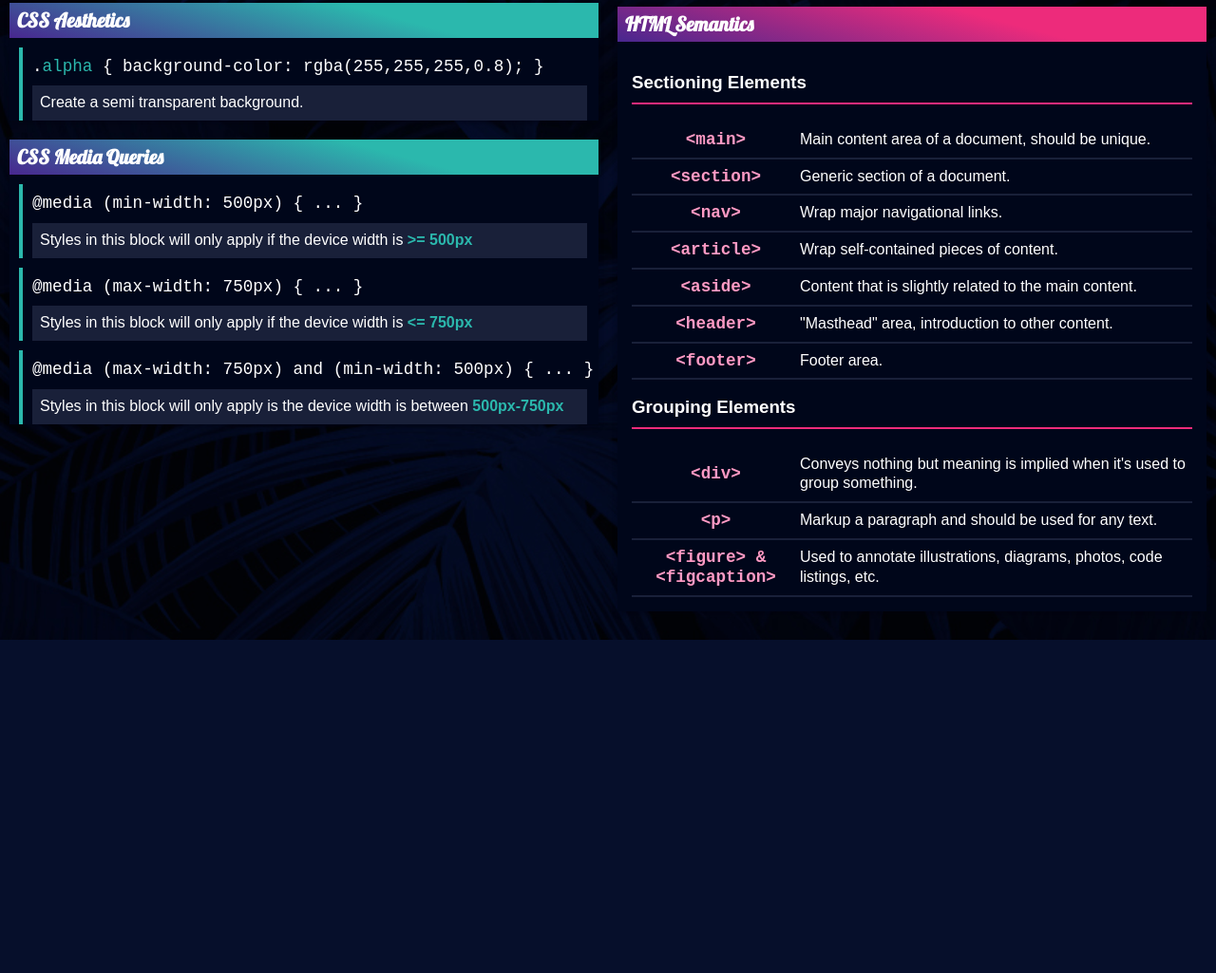
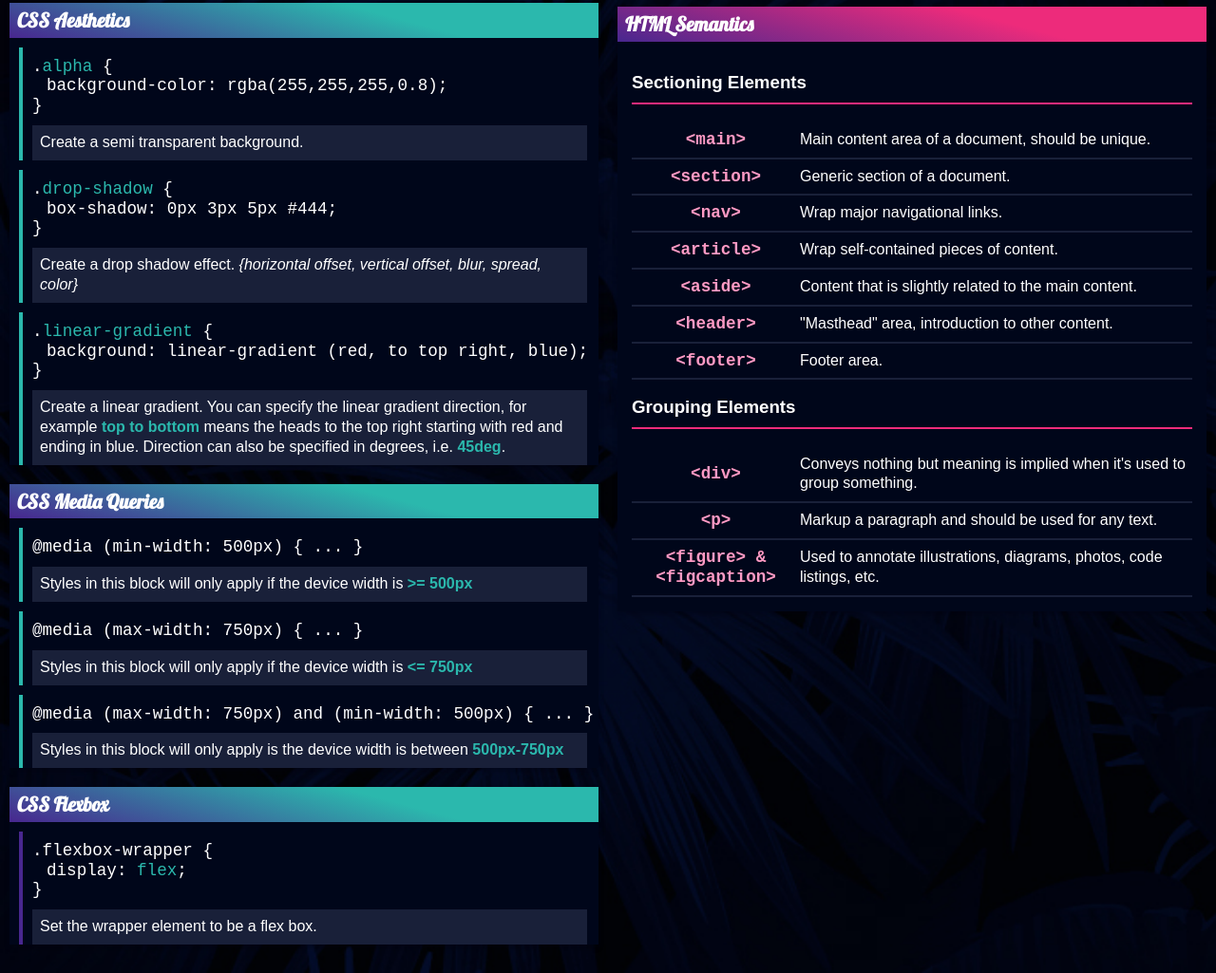
Before and after one commit to ermcpike/cheat-sheet, a plain HTML site: page index.html in a window 1280 px wide. Shown: the part 462-1487 px from the top of the page at 95% size. Before the commit the page ends 1136 px from the top, so only its background shows below. Drawn offline with Linux system fonts and the light colour scheme.

Commit message:
Started flexbox info

```diff
--- a/index.html
+++ b/index.html
@@ -108,10 +108,31 @@
                     </div>
                     <div class="info-block-css">
                         <div class="css-code">
-                            <p>.<span class="highlight-green">alpha</span> { background-color: rgba(255,255,255,0.8); }</p>
+                            <p>.<span class="highlight-green">alpha</span> {</p>
+                                <p class="indent-line-15px">background-color: rgba(255,255,255,0.8);</p>
+                                <p>}</p>
                         </div>
                         <div class="css-definition">
                             <p>Create a semi transparent background.</p>
+                        </div>
+                    </div>
+                    <div class="info-block-css">
+                        <div class="css-code">
+                            <p>.<span class="highlight-green">drop-shadow</span> { </p>
+                                <p class="indent-line-15px">box-shadow: 0px 3px 5px #444;</p>
+                            <p>}</p>
+                        </div>
+                        <div class="css-definition">
+                            <p>Create a drop shadow effect. <i>{horizontal offset, vertical offset, blur, spread, color}</i></p>
+                        </div>
+                    </div>
+                    <div class="info-block-css">
+                        <div class="css-code">
+                            <p>.<span class="highlight-green">linear-gradient</span> {</p> <p class="indent-line-15px">background: linear-gradient (red, to top right, blue);</p>
+                        <p>}</p>
+                        </div>
+                        <div class="css-definition">
+                            <p>Create a linear gradient. You can specify the linear gradient direction, for example <span class="bold-green">top to bottom</span> means the heads to the top right starting with red and ending in blue. Direction can also be specified in degrees, i.e. <span class="bold-green">45deg</span>.</p>
                         </div>
                     </div>
                 </div>
@@ -141,6 +162,21 @@
                         </div>
                         <div class="css-definition">
                             <p>Styles in this block will only apply is the device width is between <span class="bold-green">500px-750px</span></p>
+                        </div>
+                    </div>
+                </div>
+                <div class="container">
+                    <div class="container-header header-CSS">
+                        <h2>CSS Flexbox</h2>
+                    </div>
+                    <div class="info-block-css border-purple">
+                        <div class="css-code">
+                            <p>.flexbox-wrapper {
+                                <p class="indent-line-15px"> display: <span class="highlight-green">flex</span>; </p>
+                            <p>}</p>
+                        </div>
+                        <div class="css-definition">
+                            <p>Set the wrapper element to be a flex box.</p>
                         </div>
                     </div>
                 </div>
--- a/styles.css
+++ b/styles.css
@@ -283,3 +283,7 @@ section {
 .mild-purple {
   background-color: #bfa2ff;
 }
+
+.border-purple {
+  border-left: 4px solid #48278f;
+}
```
